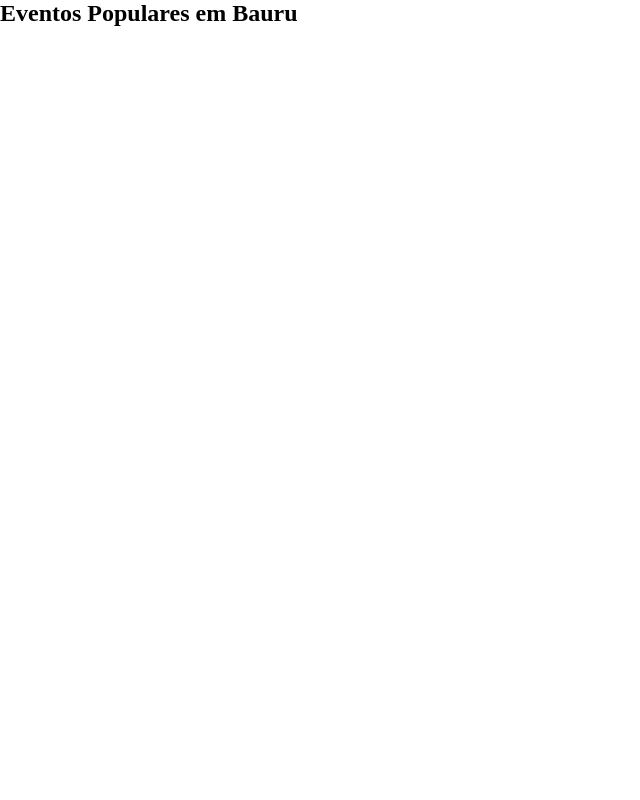
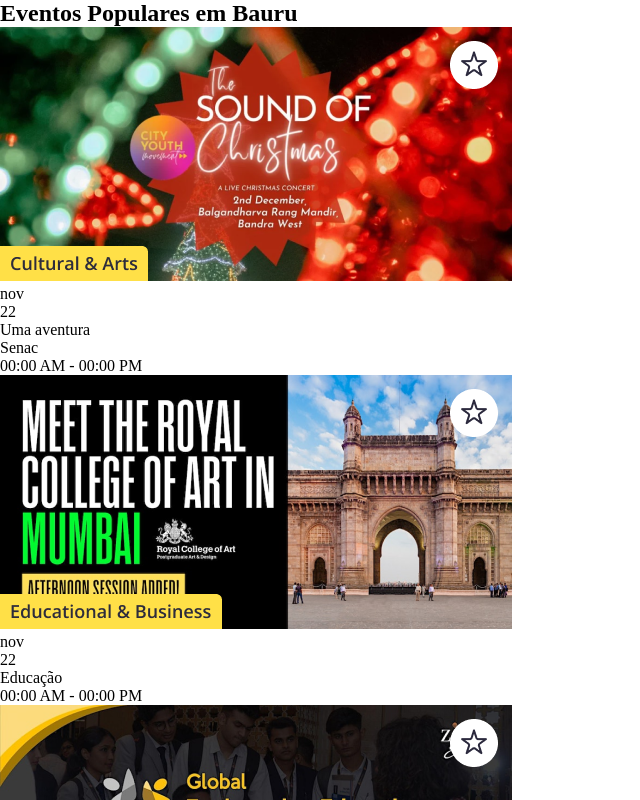
Before and after one commit to yandsilva/fest-central-frontend, a React (Vite) app: page / in a window 1280 px wide. Shown: the top 800 px of the page, without its empty margins (0-640 px from the left). Built offline with nearby package versions, Linux system fonts and the light colour scheme.

Commit message:
construção do display de eventos

```diff
--- a/src/assets/assets.js
+++ b/src/assets/assets.js
@@ -5,8 +5,8 @@ import educacao_2 from "./educacao_2.png";
 
 import esportes_1 from "./esportes_1.png";
 
-import viagem_1 from "./viagem_1";
-import viagem_2 from "./viagem_2";
+import viagem_1 from "./viagem_1.png";
+import viagem_2 from "./viagem_2.png";
 
 export const event_list = [
   {
--- a/src/components/EventsDisplay/EventsDisplay.jsx
+++ b/src/components/EventsDisplay/EventsDisplay.jsx
@@ -1,15 +1,28 @@
-// import { useContext } from "react";
-// import EventsItem from "../EventsItem/EventsItem";
-// import { StoreContext } from "../../context/StoreContext";
 import "./EventsDisplay.css";
+import { useContext } from "react";
+import { StoreContext } from "../../context/StoreContext";
+import EventsItem from "../EventsItem/EventsItem";
 
 export default function EventsDisplay() {
-  // const { event_list } = useContext(StoreContext);
-
+  const { event_list } = useContext(StoreContext);
   return (
     <div className="events-display">
       <h2>Eventos Populares em Bauru</h2>
-      <div className="events-display-list"></div>
+      <div className="events-display-list">
+        {event_list.map((item, index) => {
+          return (
+            <EventsItem
+              key={index}
+              id={item._id}
+              title={item.title}
+              price={item.price}
+              image={item.image}
+              local={item.local}
+              time={item.time}
+            />
+          );
+        })}
+      </div>
     </div>
   );
 }
--- a/src/components/EventsItem/EventsItem.jsx
+++ b/src/components/EventsItem/EventsItem.jsx
@@ -2,5 +2,23 @@ import React from "react";
 import "./EventsItem.css";
 
 export default function EventsItem({ id, title, price, image, local, time }) {
-  return <div>EventsItem</div>;
+  return (
+    <div className="event-item">
+      <div className="event-item-img-container">
+        <img className="event-item-img" src={image} alt="" />
+      </div>
+      <div className="event-content-description">
+        <div className="event-data">
+          <p>nov</p>
+          <p>22</p>
+        </div>
+        <div className="event-description">
+          <p>{title}</p>
+          <p>{local}</p>
+          <p>{time}</p>
+          <div className="event-price-rating-starts"></div>
+        </div>
+      </div>
+    </div>
+  );
 }
--- a/src/context/StoreContext.jsx
+++ b/src/context/StoreContext.jsx
@@ -0,0 +1,16 @@
+import { createContext } from "react";
+import { event_list } from "../assets/assets";
+export const StoreContext = createContext(null);
+
+const StoreContextProvider = (props) => {
+  const contextValue = {
+    event_list,
+  };
+  return (
+    <StoreContext.Provider value={contextValue}>
+      {props.children}
+    </StoreContext.Provider>
+  );
+};
+
+export default StoreContextProvider;
--- a/src/main.jsx
+++ b/src/main.jsx
@@ -2,10 +2,13 @@ import React from "react";
 import ReactDOM from "react-dom/client";
 import App from "./App.jsx";
 import "./index.css";
+import StoreContextProvider from "./context/StoreContext.jsx";
 import { BrowserRouter } from "react-router-dom";
 
 ReactDOM.createRoot(document.getElementById("root")).render(
   <BrowserRouter>
-    <App />
+    <StoreContextProvider>
+      <App />
+    </StoreContextProvider>
   </BrowserRouter>
 );
```
